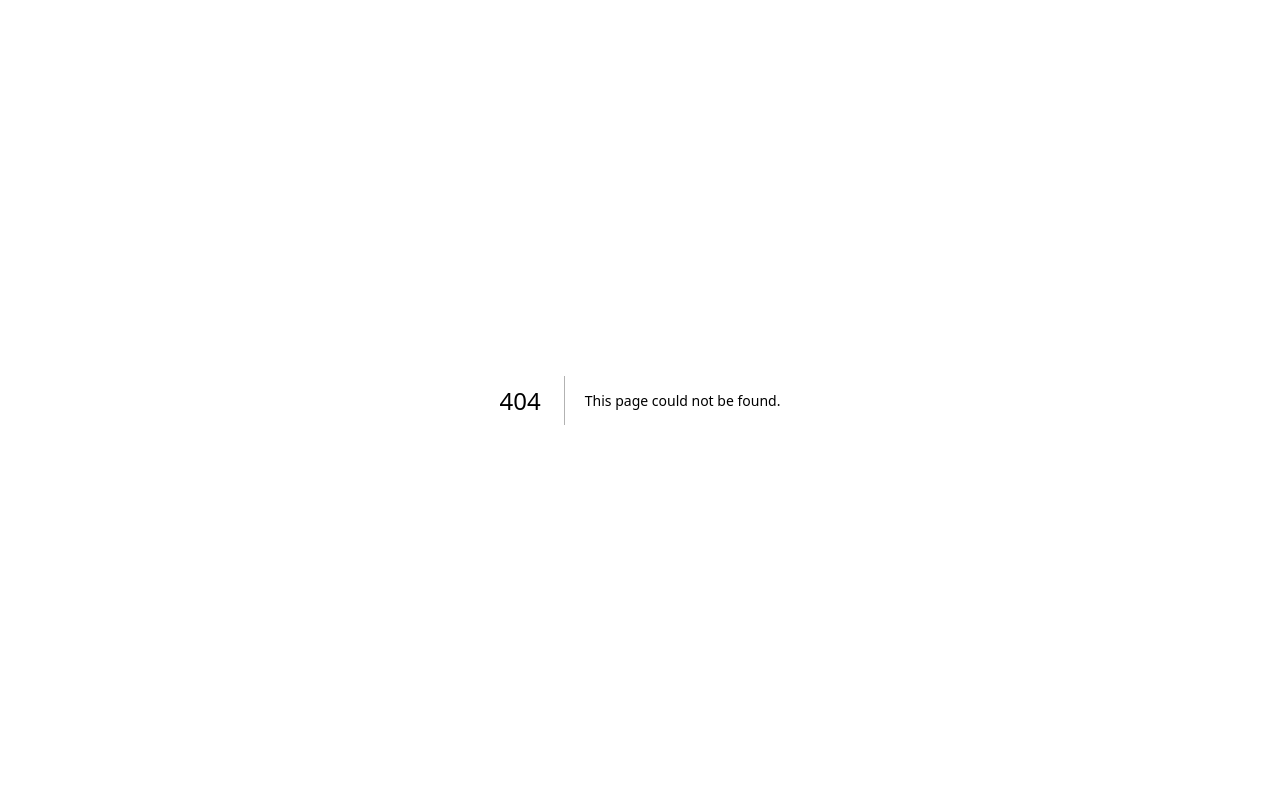
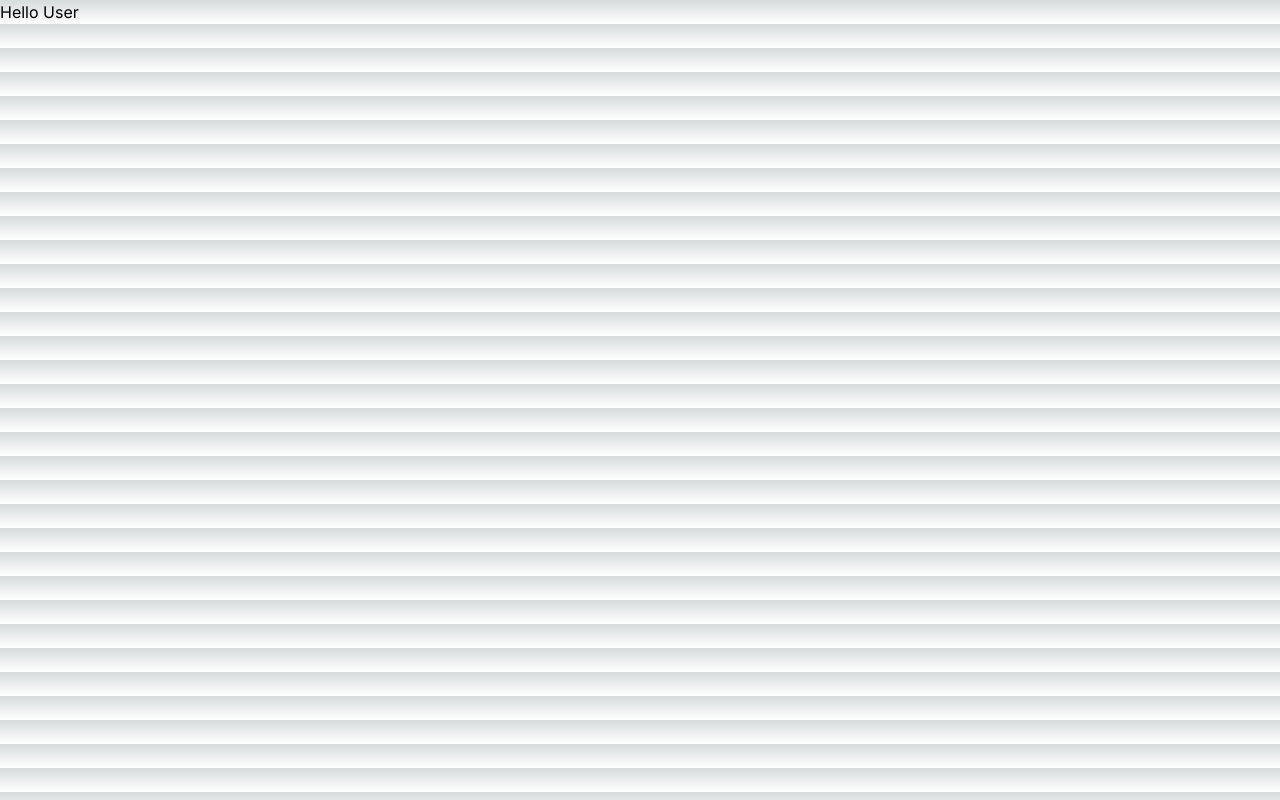
Before and after one commit to ankurnecessary/1_nextjs, a Next.js app: page /user in a window 1280 px wide. Before the commit this address had no page. Built offline with nearby package versions, Linux system fonts and the light colour scheme.

Commit message:
[routing]: Created first route for next.js application that could be accessed via http://localhost:3000.

```diff
--- /dev/null
+++ b/app/user/page.js
@@ -0,0 +1,11 @@
+import React from 'react'
+
+const page = () => {
+  return (
+    <div>
+      Hello User
+    </div>
+  )
+}
+
+export default page
```
